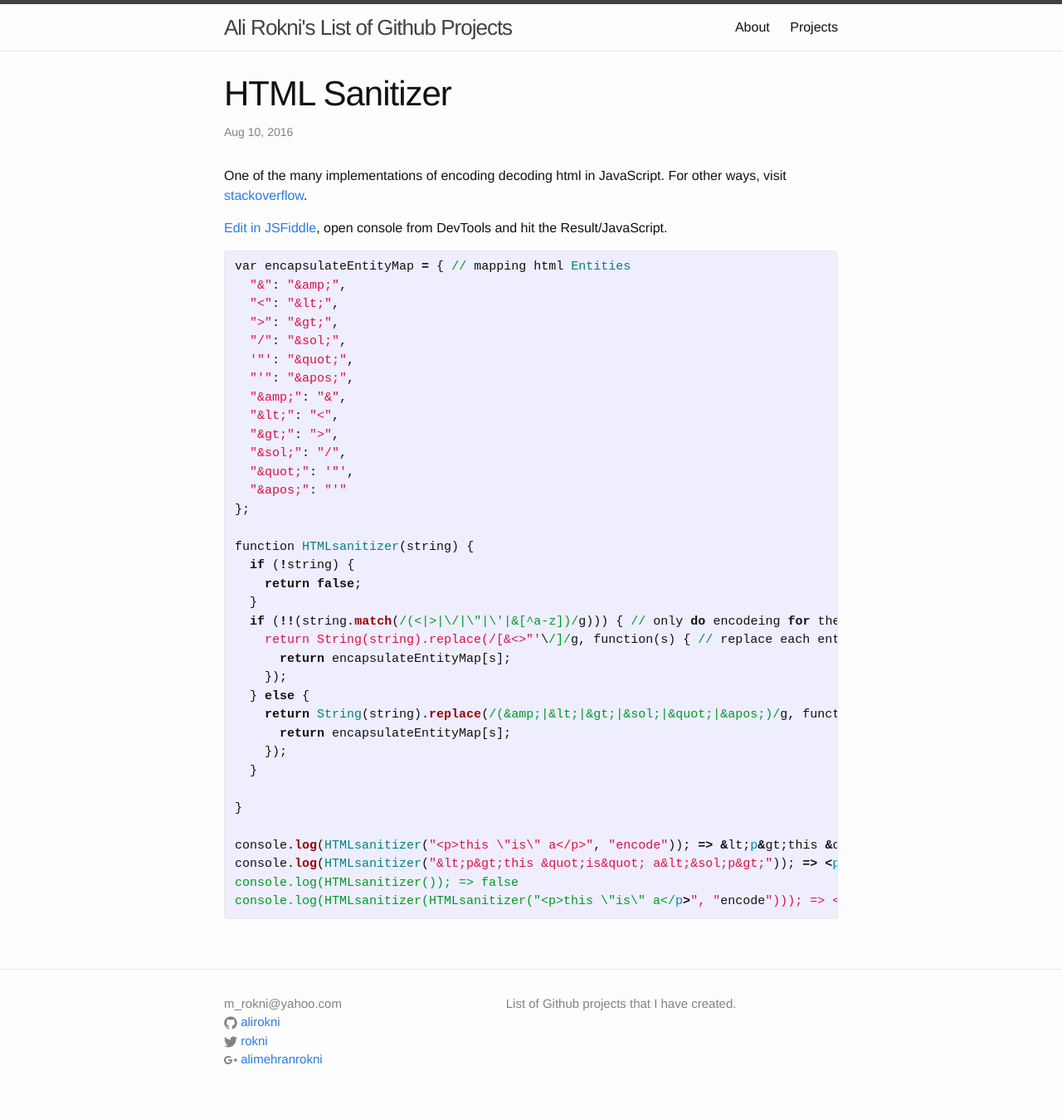
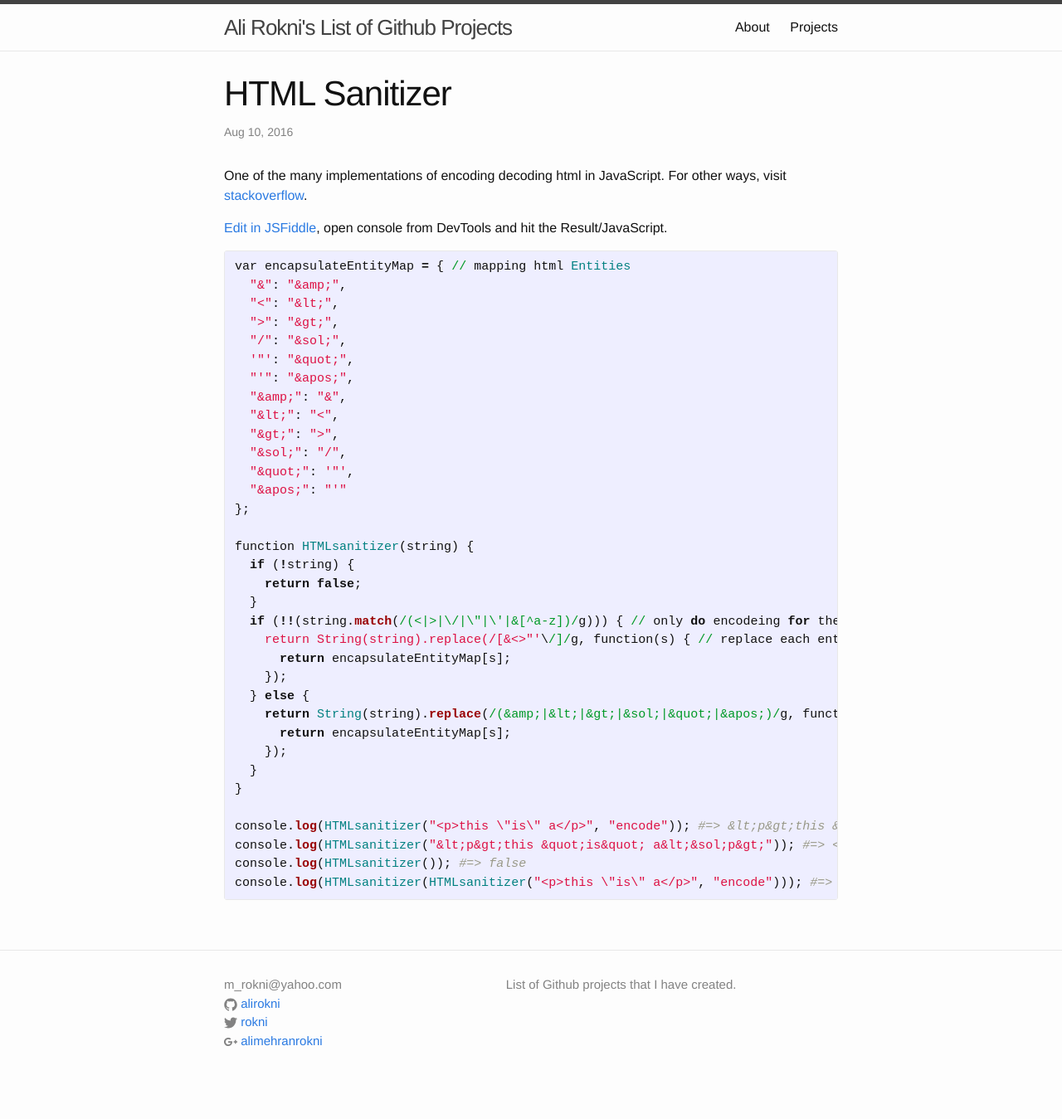
Before and after one commit to alirokni/alirokni.github.io, a Jekyll site: the page built from _posts/2016-08-10-html-sanitizer.markdown, in a window 1280 px wide. Shown: the whole page at 83% size. Built offline with Jekyll 4.4.1, drawn with Linux system fonts in a browser that asks for light colours; after the commit the page ends 1326 px from its top, so only the background shows below that.

Commit message:
Update 2016-08-10-html-sanitizer.markdown

```diff
--- a/_posts/2016-08-10-html-sanitizer.markdown
+++ b/_posts/2016-08-10-html-sanitizer.markdown
@@ -39,14 +39,12 @@ function HTMLsanitizer(string) {
       return encapsulateEntityMap[s];
     });
   }
-
 }
 
-console.log(HTMLsanitizer("<p>this \"is\" a</p>", "encode")); => &lt;p&gt;this &quot;is&quot; a&lt;&sol;p&gt;
-console.log(HTMLsanitizer("&lt;p&gt;this &quot;is&quot; a&lt;&sol;p&gt;")); => <p>this "is" a</p>
-console.log(HTMLsanitizer()); => false
-console.log(HTMLsanitizer(HTMLsanitizer("<p>this \"is\" a</p>", "encode"))); => <p>this "is" a</p>
-
+console.log(HTMLsanitizer("<p>this \"is\" a</p>", "encode")); #=> &lt;p&gt;this &quot;is&quot; a&lt;&sol;p&gt;
+console.log(HTMLsanitizer("&lt;p&gt;this &quot;is&quot; a&lt;&sol;p&gt;")); #=> <p>this "is" a</p>
+console.log(HTMLsanitizer()); #=> false
+console.log(HTMLsanitizer(HTMLsanitizer("<p>this \"is\" a</p>", "encode"))); #=> <p>this "is" a</p>
 
 {% endhighlight %}
 
```
